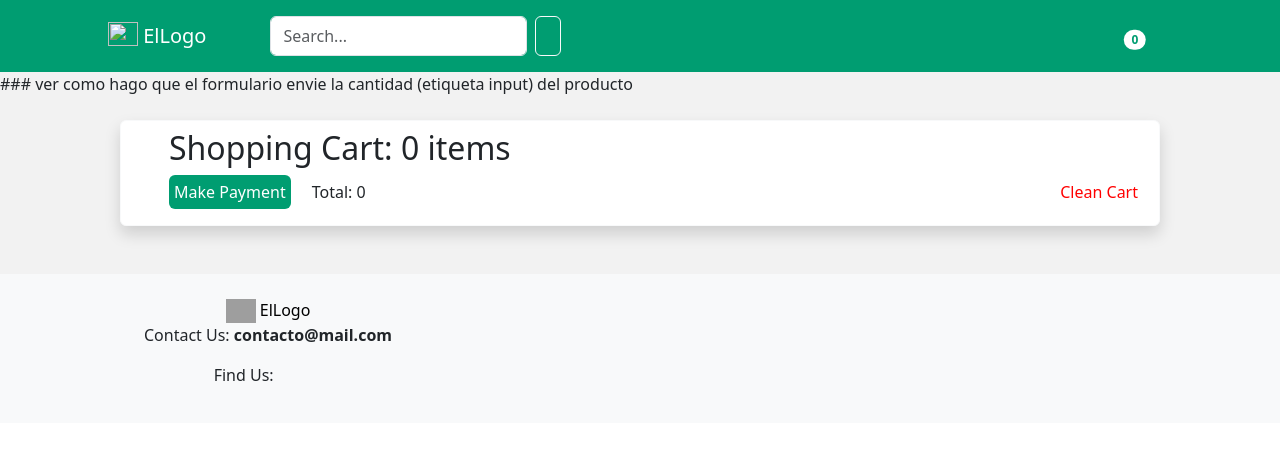
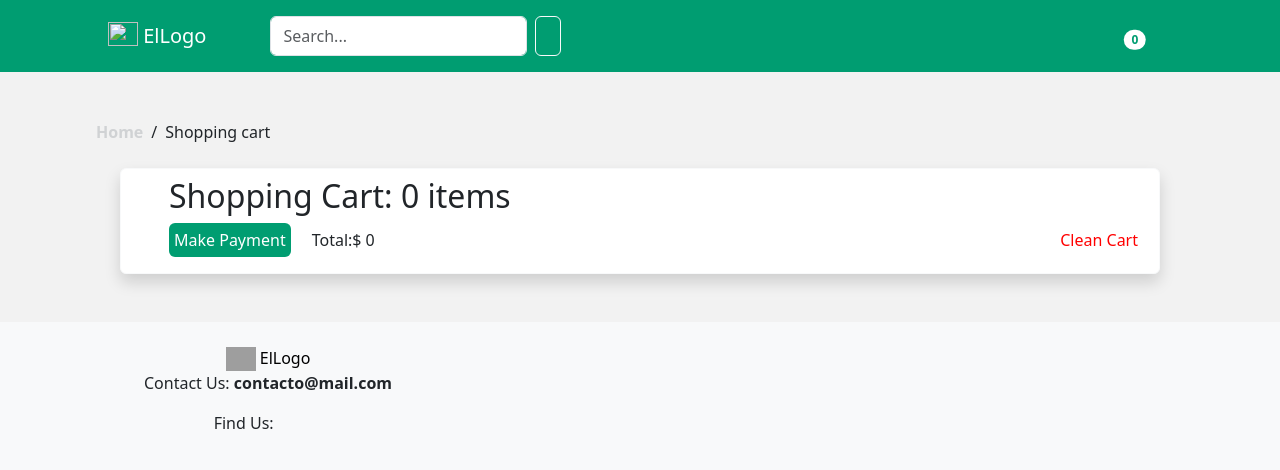
Before and after one commit to Romu9319/all_store, a Django app: page /clearCart in a window 1280 px wide. Shown: the top 470 px of the page. Run offline with Django 5.2, Linux system fonts and the light colour scheme; some libraries are stand-ins or nearby versions; grey boxes are pictures that could not be loaded.

Commit message:
detalles

```diff
--- a/ecommerce/templates/shoppingCart.html
+++ b/ecommerce/templates/shoppingCart.html
@@ -1,8 +1,16 @@
 {% extends "layout.html" %}
 {% block content %}
 
-### ver como hago que el formulario envie la cantidad (etiqueta input) del producto
 
+<div class="ms-5 mt-5">
+    <div class="ms-5 d-flex justify-content-start">
+        <a class="link-secondary link-offset-2 link-underline-opacity-0 link-opacity-25" href="/">
+        <strong><h7>Home</h7></strong>
+        </a>
+        <p class="mx-2 my-0"> / </p>
+        <p class="my-0">Shopping cart</p>
+    </div>
+</div>
 <div class="my-4 mx-5 d-flex justify-content-center">
     <div class="card mx-5 border-light shadow" style="width: 65rem">
         <div class="mx-5 mt-2">
@@ -16,7 +24,7 @@
                     </button>
                 </a>
                 <div class="btn me-3 p-1">
-                    <p>Total: {{request.session.totalAmount}}</p>
+                    <p>Total:$ {{request.session.totalAmount}}</p>
                 </div>
             </div>
             <a class="justify-content-end" href="{% url 'ecommerce:clearCart' %}">
@@ -29,6 +37,8 @@
 </div>
 {% for key, value in request.session.cart.items %}
 <div class="my-4 mx-5 d-flex justify-content-center">
+    <form action="{% url 'ecommerce:addToCart' value.product_id %}" method="post">
+        {% csrf_token %}
         <div class="card mx-5 border-light shadow" style="width: 65rem">
             <div class="row g-0">
                 <div class="col-2">
@@ -37,26 +47,23 @@
                 <div class="col-md-9">
                     <div class="card-body ">
                         <h5>{{value.title}}</h5>
-                    <h5>{{value.id}}</h5>
                         <p class="m-0"> {{value.category}} </p>
                         <p class="m-0"  style="overflow: hidden; text-overflow: ellipsis; white-space: nowrap;">{{value.description}}</p>
-                    <p class="m-0">$ {{value.price}} - Items: {{value.cuantity}}</p>
+                        <p class="m-0">$ {{value.price}} - Items: {{ value.cuantity }}</p>
                         <div class="d-flex justify-content-between my-1">
                             <div class="d-flex justify-content-start">
-                            <select class="form-select form-select-sm px-2" style="width: 8rem;">
+                                <select class="form-select form-select-sm px-2 border-0" style="width: 8rem;">
                                     <option selected>select a color</option>
                                     <option value="1">blue</option>
                                     <option value="2">red</option>
                                     <option value="3">black</option>
                                 </select>
-                            <input type="number" step="1" min="0" value="1" name="cuantity" class="quantity-field text-center mx-2" style="width: 3rem;">
+                                <input type="number" step="1" min="1" value="1" name="cuantity" class="quantity-field text-center mx-2 border-0" style="width: 3rem;">
                             </div>
-                        <strong><p class="m-0 me-2 pt-1">Total:$ {{value.subtotal}}</p></strong>
+                            <strong><p class="m-0 me-2 pt-1">Total:$ {{value.subtotal | floatformat:2}}</p></strong>
                         </div>
                         <div class="">
                             <hr class="mb-2">
-                        <form action="{% url 'ecommerce:addToCart' value.product_id %}" method="post">
-                            {% csrf_token %}
                             <div class="d-flex justify-content-end">
                                 <a href="{% url 'ecommerce:deleteProduct' value.product_id %}">
                                     <button type="button" class="btn btn-outline-danger me-2">
@@ -67,12 +74,12 @@
                                     <i class="fa-solid fa-cart-arrow-down"></i>
                                 </button>
                             </div>
-                        </form>
                         </div>
                     </div>
                 </div>
             </div>
         </div>
+    </form>
 </div>
 {% endfor %}
 
```
Also changed, not shown: ecommerce/templates/order.html (+7 -12 lines), ecommerce/templates/purchase.html (+4 -4 lines). Lines whose indentation alone changed are shown as unchanged.
